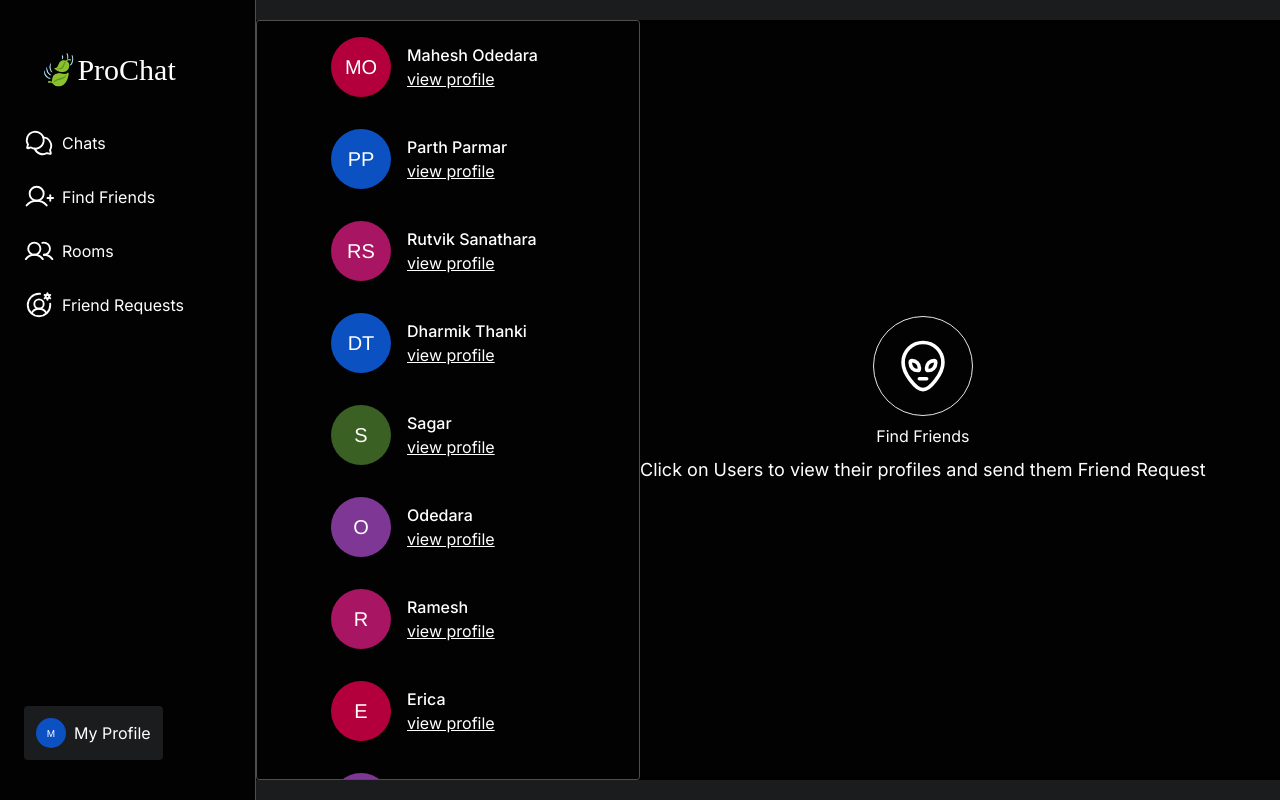
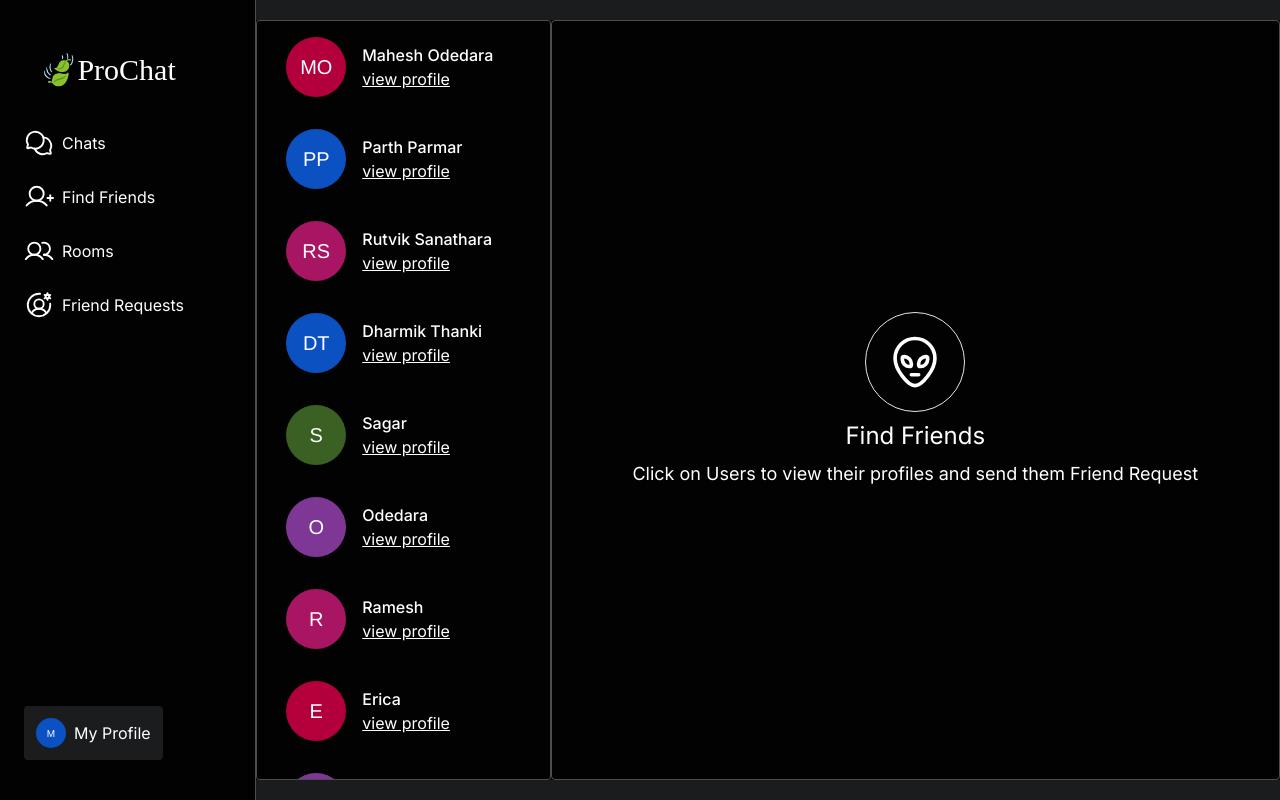
Before and after one commit to mahesh-143/prochat-messenger, a React (Vite) app in the folder client/: page /findfriends in a window 1280 px wide. Built offline with nearby package versions, Linux system fonts and the light colour scheme; a web font is replaced by a local one.

Commit message:
fixed layout bug

```diff
--- a/client/src/layouts/UserInfo.jsx
+++ b/client/src/layouts/UserInfo.jsx
@@ -4,6 +4,7 @@ import FindFriendsIntro from "./FindFriendsIntro"
 const UserInfo = (props) => {
   return (
     <div className="text-2xl flex flex-col w-full border border-white/30 rounded">
+      {props.userId ? (
         <div className="flex flex-col items-center mt-16 gap-5">
           <Avatar name="Odedara Mahesh" className="rounded-full" />
           <h1 className="font-medium text-5xl">Odedara Mahesh</h1>
@@ -12,6 +13,9 @@ const UserInfo = (props) => {
             Add Friend
           </button>
         </div>
+      ) : (
+        <FindFriendsIntro />
+      )}
     </div>
   )
 }
--- a/client/src/layouts/Users.jsx
+++ b/client/src/layouts/Users.jsx
@@ -65,7 +65,7 @@ const user = [
   ]
 const Users = () => {
   return (
-    <div className="flex flex-col items-center px-4 bg-dark border border-white/30 w-[24rem] overflow-y-scroll rounded scrollbar-thin scrollbar-thumb-input">{user.map((user, index) => {
+    <div className="flex flex-col items-center px-4 bg-dark border border-white/30 w-[25rem] overflow-y-scroll rounded scrollbar-thin scrollbar-thumb-input">{user.map((user, index) => {
         return <User key={index} user={user} />
       })}</div>
   )
--- a/client/src/pages/FindFriends.jsx
+++ b/client/src/pages/FindFriends.jsx
@@ -9,9 +9,7 @@ const FindFriends = () => {
   return (
     <div className="flex w-full max-w-5xl bg-dark h-[95vh] my-auto mx-auto">
       <Users />
-      {
-        id ? <UserInfo userId={id}/> : <FindFriendsIntro />
-      }
+      <UserInfo userId={id}/>
     </div>
   )
 }
```
